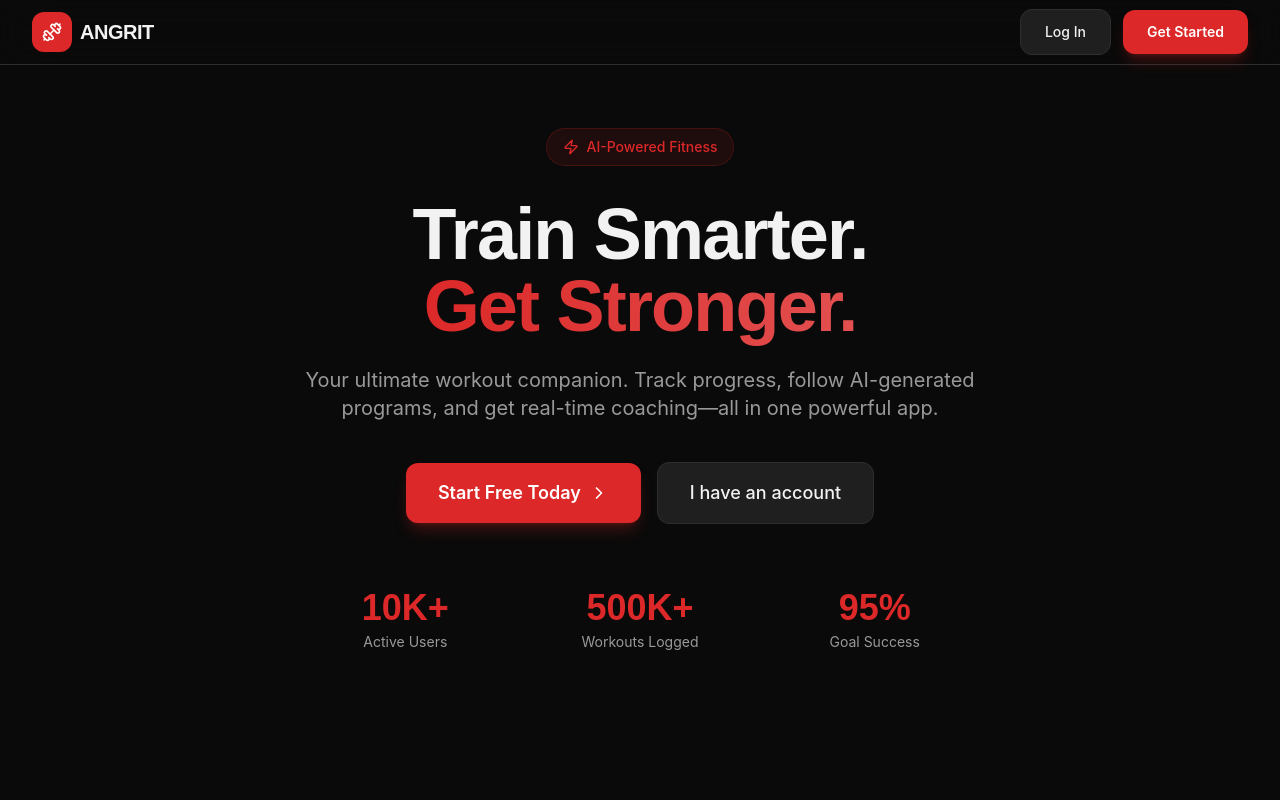
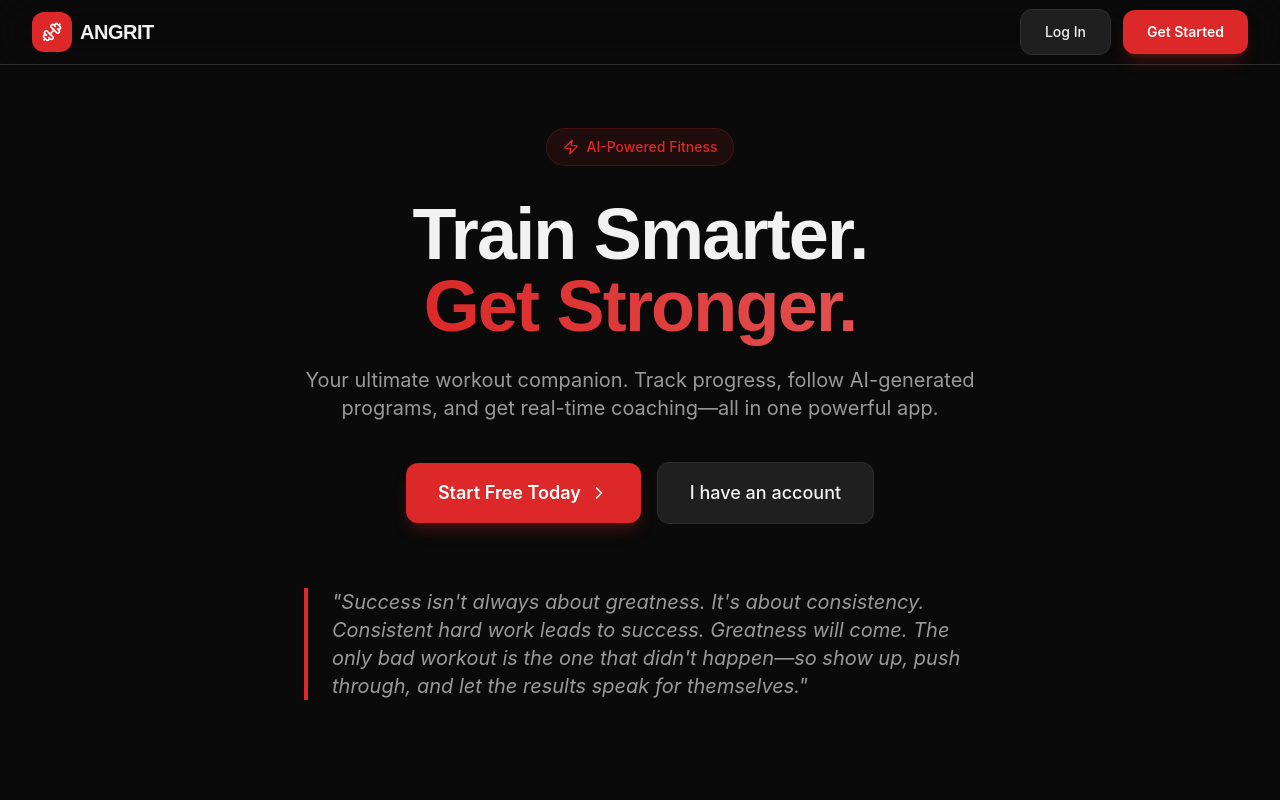
Before and after one commit to pmntnkim/TRACKER-FRONTEND, a React (Create React App) app: page / in a window 1280 px wide. Shown: the top 800 px of the page. Built offline with nearby package versions, Linux system fonts and the light colour scheme.

Commit message:
fix: monthly activity in Progress Analytics and changed the Active Users, Workout Logs, and Goal Success into a Quote

```diff
--- a/src/pages/Index.jsx
+++ b/src/pages/Index.jsx
@@ -5,7 +5,6 @@ import {
   ChevronRight,
   Zap,
   Target,
-  TrendingUp,
   Sparkles,
   MessageCircle,
   BarChart3
@@ -103,20 +102,11 @@ const Index = () => {
             </Link>
           </div>
 
-          {/* Stats */}
-          <div className="mt-16 grid grid-cols-3 gap-8 max-w-2xl mx-auto">
-            {[
-              { value: "10K+", label: "Active Users" },
-              { value: "500K+", label: "Workouts Logged" },
-              { value: "95%", label: "Goal Success" },
-            ].map((stat, index) => (
-              <div key={index} className="animate-slide-up" style={{ animationDelay: `${index * 100}ms` }}>
-                <p className="font-display text-3xl sm:text-4xl font-bold text-primary">
-                  {stat.value}
-                </p>
-                <p className="text-sm text-muted-foreground mt-1">{stat.label}</p>
-              </div>
-            ))}
+          {/* Quote */}
+          <div className="mt-16 max-w-2xl mx-auto animate-slide-up">
+            <blockquote className="text-lg sm:text-xl italic text-muted-foreground border-l-4 border-primary pl-6 text-left">
+              "Success isn't always about greatness. It's about consistency. Consistent hard work leads to success. Greatness will come. The only bad workout is the one that didn't happen—so show up, push through, and let the results speak for themselves."
+            </blockquote>
           </div>
         </div>
       </section>
@@ -155,7 +145,7 @@ const Index = () => {
       </section>
 
       {/* Footer */}
-      <footer className="border-t border-border py-8 px-4">
+      <footer className="border-t border-border py-10 px-4">
         <div className="max-w-7xl mx-auto flex flex-col sm:flex-row items-center justify-between gap-4">
           <div className="flex items-center gap-2">
             <div className="w-8 h-8 rounded-lg bg-primary flex items-center justify-center">
--- a/src/pages/ProgressAnalytics.jsx
+++ b/src/pages/ProgressAnalytics.jsx
@@ -164,7 +164,7 @@ const MonthlyCalendar = ({ activeDays }) => {
   const year = now.getFullYear()
   const month = now.getMonth()
   const daysInMonth = new Date(year, month + 1, 0).getDate()
-  const firstDayOffset = (new Date(year, month, 1).getDay() + 6) % 7
+  const firstDayOffset = new Date(year, month, 1).getDay();
   const today = now.getDate()
   const monthName = now.toLocaleString("default", {
     month: "long",
@@ -178,7 +178,7 @@ const MonthlyCalendar = ({ activeDays }) => {
         {monthName}
       </p>
       <div className="grid grid-cols-7 gap-1 text-center text-xs">
-        {["M", "T", "W", "T", "F", "S", "S"].map((d, i) => (
+        {["Sun", "Mon", "Tue", "Wed", "Thu", "Fri", "Sat"].map((d, i) => (
           <span key={i} className="text-muted-foreground font-medium py-1">
             {d}
           </span>
```
